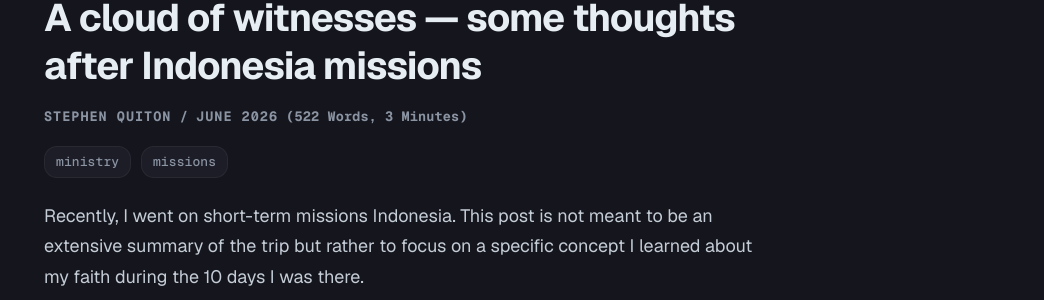
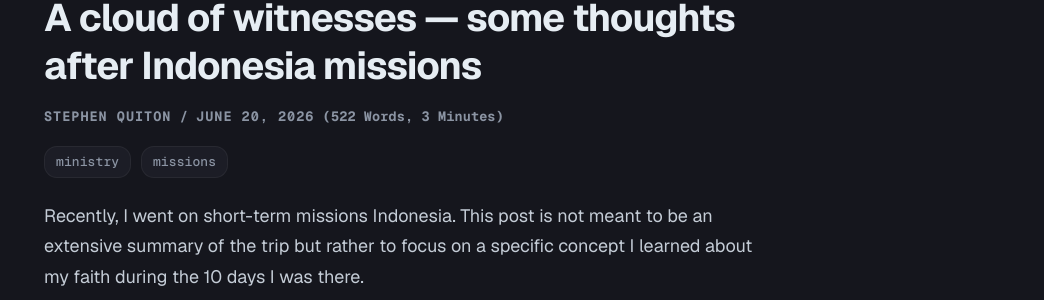
Before and after one commit to matter-of-faith/matter-of-faith.github.io, a Jekyll site: the page built from _posts/2026-06-20-post-indo-missions-reflection.md, in a window 1280 px wide and 900 px high. Shown: the part 135-435 px from the top of the window, without its empty margins (236-1280 px from the left). Built offline with Jekyll 4.4.1, drawn with Linux system fonts in a browser that asks for light colours.

Commit message:
Include day

```diff
--- a/_includes/date_and_social_share.html
+++ b/_includes/date_and_social_share.html
@@ -3,7 +3,7 @@
     <span class="text-upcase">{{ page.author }}</span> /
   {% endif %}
   {% if page.date %}
-    <span class="text-upcase">{{ page.date | date: "%B %Y"}}</span>
+    <span class="text-upcase">{{ page.date | date: "%B %d, %Y" }}</span>
   {% endif %}
 
 {% if site.theme_config.show_reading_time == true %}
```
